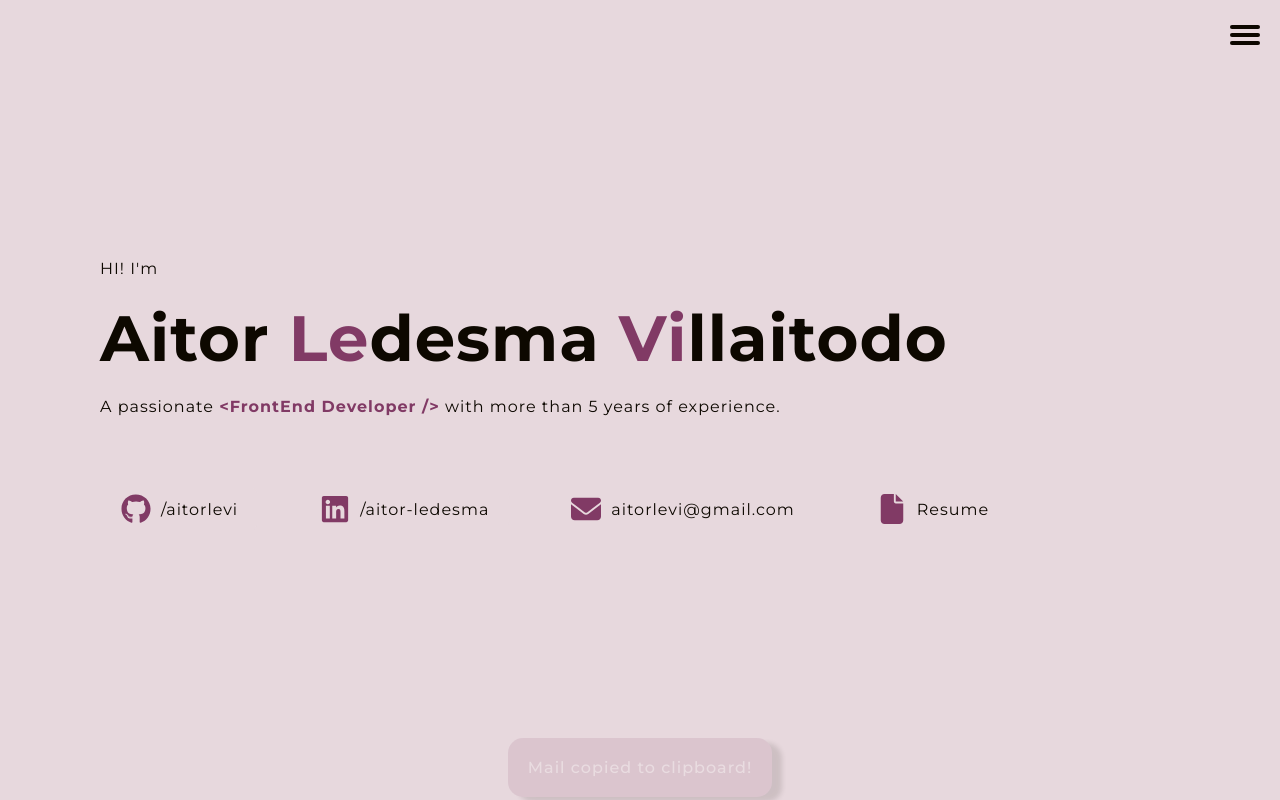
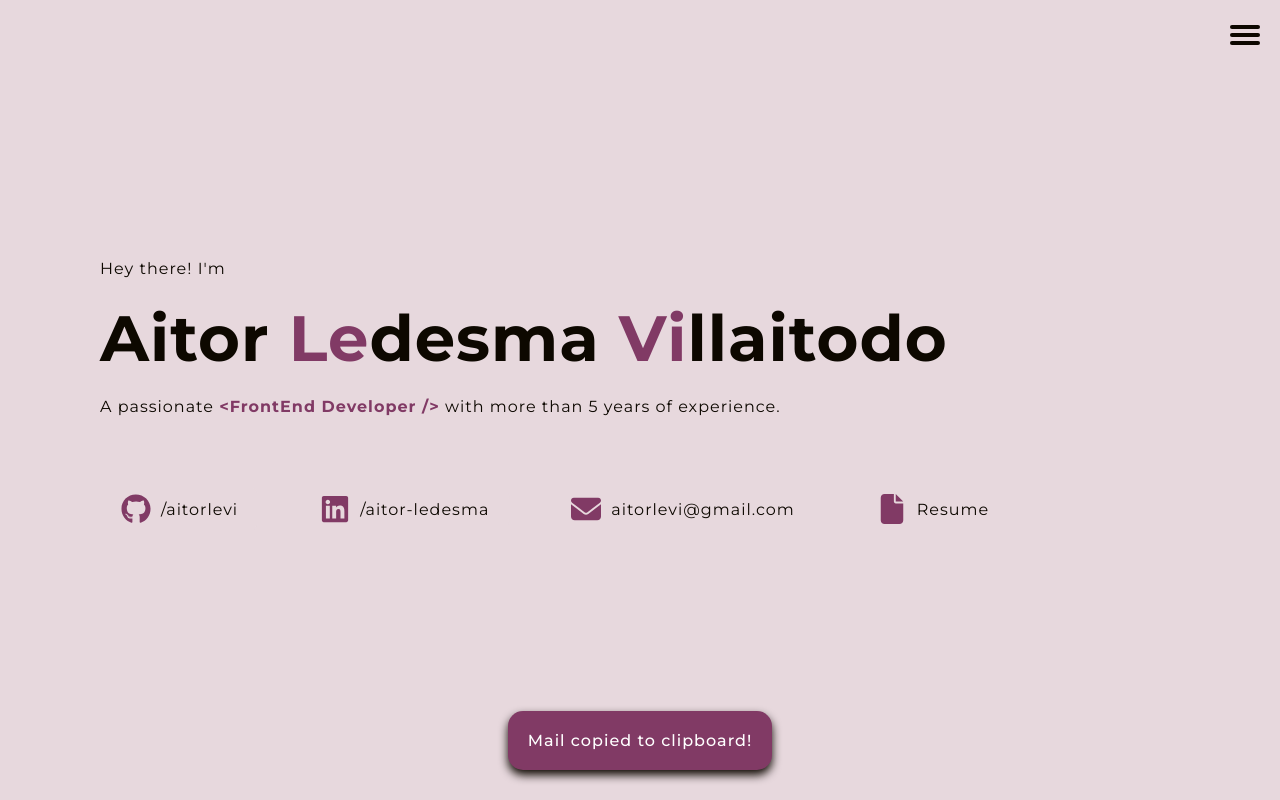
Before and after one commit to aitorlevi/Portfolio, a React (Vite) app: page / in a window 1280 px wide. Both pictures are taken after a click on the link "aitorlevi@gmail.com". Shown: the top 800 px of the page. Built offline with nearby package versions, Linux system fonts and the light colour scheme.

Commit message:
form contact done

```diff
--- a/package.json
+++ b/package.json
@@ -10,6 +10,7 @@
     "preview": "vite preview"
   },
   "dependencies": {
+    "@emailjs/browser": "^4.3.3",
     "@fortawesome/react-fontawesome": "^0.2.0",
     "jquery": "^3.7.1",
     "react": "^18.2.0",
--- a/src/App.jsx
+++ b/src/App.jsx
@@ -7,10 +7,13 @@ import { Footer } from "./components/Footer";
 import { Toolkit } from "./components/Toolkit";
 import { createContext, useEffect, useState } from "react";
 import $ from "jquery";
+import { Notification } from "./components/Notification";
 
 export const CurrentLanguageContext = createContext(null);
+export const NotifiactionContext = createContext(null);
 function App() {
   const [currentLanguage, setCurrentLanguage] = useState("en");
+  const [notificationText, setNotificationText] = useState("");
   const toggleLanguage = () => {
     loadingScreen();
     setCurrentLanguage((currentLanguage) =>
@@ -27,9 +30,21 @@ function App() {
     $("#loadingScreen").toggleClass("active");
   };
 
+  const showNotification = () => {
+    $(".popup-container").slideToggle("slow");
+    // const timer = setTimeout(() => {
+    //   $(".popup-container").removeClass("show");
+    // }, 3000);
+    // return () => clearTimeout(timer);
+  };
+
   return (
+    <>
       <CurrentLanguageContext.Provider
         value={{ currentLanguage, toggleLanguage }}
+      >
+        <NotifiactionContext.Provider
+          value={{ setNotificationText, showNotification }}
         >
           <Header />
           <Portfolio />
@@ -38,10 +53,13 @@ function App() {
           <Toolkit />
           <Contact />
           <Footer />
+        </NotifiactionContext.Provider>
+      </CurrentLanguageContext.Provider>
       <div id="loadingScreen">
         <div className="loader"></div>
       </div>
-    </CurrentLanguageContext.Provider>
+      <Notification message={notificationText} />
+    </>
   );
 }
 
--- a/src/components/Contact.jsx
+++ b/src/components/Contact.jsx
@@ -1,12 +1,16 @@
-import React, { useContext, useEffect, useState } from "react";
+import React, { useContext, useEffect, useRef, useState } from "react";
 import dataJSON from "../data/ContactData.json";
 import { CurrentLanguageContext } from "../App";
+import { NotifiactionContext } from "../App";
 import github from "../assets/other/github.svg";
 import linkedin from "../assets/other/linkedin.svg";
+import emailjs from "@emailjs/browser";
 
 export const Contact = () => {
   const languageContext = useContext(CurrentLanguageContext);
+  const notificationContext = useContext(NotifiactionContext);
   const [data, setData] = useState(dataJSON.en);
+  const form = useRef();
 
   useEffect(() => {
     setData(dataJSON[languageContext.currentLanguage]);
@@ -16,16 +20,22 @@ export const Contact = () => {
     setData(dataJSON[languageContext.currentLanguage]);
   }, [languageContext.currentLanguage]);
 
-  const sendMessage = (e) => {
-    e.preventDefault;
-    console.log(
-      "NAME:",
-      e.get("name"),
-      "\nEMAIL:",
-      e.get("email"),
-      "\nMESSAGE:",
-      e.get("message")
-    );
+  const sendEmail = (e) => {
+    e.preventDefault();
+    emailjs
+      .sendForm("service_i4lhr9k", "template_2fgp6e4", form.current, {
+        publicKey: "g9wYisThgHuwKMggl",
+      })
+      .then(
+        () => {
+          notificationContext.setNotificationText(data.form.messageSent);
+          notificationContext.showNotification();
+        },
+        (error) => {
+          notificationContext.setNotificationText(error.text);
+          notificationContext.showNotification();
+        }
+      );
   };
 
   return (
@@ -54,22 +64,28 @@ export const Contact = () => {
             </ul>
           </div>
 
-          <form action={sendMessage} className="form">
+          <form ref={form} onSubmit={sendEmail} className="form">
             <input
               type="text"
               name="name"
               placeholder={data.form.name}
               autoComplete="off"
+              required
             ></input>
             <input
-              type="text"
+              type="email"
               name="email"
               placeholder={data.form.email}
               autoComplete="off"
+              required
             ></input>
-            <textarea name="message" placeholder={data.form.message}></textarea>
+            <textarea
+              name="message"
+              placeholder={data.form.message}
+              required
+            ></textarea>
             <div className="submit-container">
-              <button type="submit">{data.form.submit}</button>
+              <input type="submit" value={data.form.submit} />
             </div>
           </form>
         </div>
--- a/src/components/Header.jsx
+++ b/src/components/Header.jsx
@@ -4,12 +4,14 @@ import linkedin from "../assets/other/linkedin.svg";
 import resume from "../assets/other/resume.svg";
 import mail from "../assets/other/mail.svg";
 import dataJSON from "../data/HeaderData.json";
-import resumePDF from "../../public/documents/Resume_Aitor_Ledesma.pdf";
+import resumePDF from "../documents/Resume_Aitor_Ledesma.pdf";
 import $ from "jquery";
 import { CurrentLanguageContext } from "../App";
+import { NotifiactionContext } from "../App";
 
 export const Header = () => {
   const languageContext = useContext(CurrentLanguageContext);
+  const notificationContext = useContext(NotifiactionContext);
   const [data, setData] = useState(dataJSON.en);
 
   useEffect(() => {
@@ -32,11 +34,8 @@ export const Header = () => {
 
   const copyMail = () => {
     navigator.clipboard.writeText("aitorlevi@gmail.com");
-    $(".popup-container").toggleClass("show");
-    const timer = setTimeout(() => {
-      $(".popup-container").removeClass("show");
-    }, 3000);
-    return () => clearTimeout(timer);
+    notificationContext.setNotificationText(data.copyMail);
+    notificationContext.showNotification();
   };
 
   return (
@@ -87,17 +86,13 @@ export const Header = () => {
             </h1>
             <p>
               {data.passionate}&nbsp;
-              <span className="brand-color">&lt;{data.developer} /&gt;</span>
+              <span className="brand-color">
+                &lt;{data.developer}&nbsp;/&gt;
+              </span>
               &nbsp;{data.experience}
             </p>
           </div>
           <div className="social">
-            <div className="popup-container">
-              <div className="popup-mail">
-                <div className="modal">{data.copyMail}</div>
-              </div>
-            </div>
-
             <ul className="details">
               <li>
                 <a href="https://github.com/aitorlevi" target="_blank">
--- /dev/null
+++ b/src/components/Notification.jsx
@@ -0,0 +1,11 @@
+import React from "react";
+
+export const Notification = ({ message }) => {
+  return (
+    <div className="popup-container">
+      <div className="popup-mail">
+        <div className="modal">{message}</div>
+      </div>
+    </div>
+  );
+};
--- a/src/components/Technologies.jsx
+++ b/src/components/Technologies.jsx
@@ -24,15 +24,15 @@ export const Technologies = ({ technologies }) => {
       case "jquery":
         return { img: jquery, name: "jQuery" };
       case "scss":
-        return { img: scss, name: "SCSS" };
+        return { img: scss, name: "Sass" };
       case "ts":
         return { img: ts, name: "TypeScript" };
       case "react":
         return { img: react, name: "React" };
       case "node":
-        return { img: node, name: "Node JS" };
+        return { img: node, name: "Node.js" };
       case "mongo":
-        return { img: mongo, name: "Mongo DB" };
+        return { img: mongo, name: "MongoDB" };
       case "firebase":
         return { img: firebase, name: "Firebase" };
       case "ps":
--- a/src/data/ContactData.json
+++ b/src/data/ContactData.json
@@ -9,7 +9,8 @@
       "name": "Name",
       "email": "Email",
       "message": "Message",
-      "submit": "Send"
+      "submit": "Send",
+      "messageSent": "Message sent! I'll get back to you as quickly as possible!"
     }
   },
   "es": {
@@ -22,7 +23,8 @@
       "name": "Nombre",
       "email": "Email",
       "message": "Mensaje",
-      "submit": "Enviar"
+      "submit": "Enviar",
+      "messageSent": "¡Mensaje enviado! ¡Té responderé lo mas rápido posible!"
     }
   }
 }
--- a/src/data/HeaderData.json
+++ b/src/data/HeaderData.json
@@ -1,6 +1,6 @@
 {
   "en": {
-    "hi": "HI! I'm",
+    "hi": "Hey there! I'm",
     "passionate": "A passionate",
     "developer": "FrontEnd Developer",
     "experience": "with more than 5 years of experience.",
--- a/src/scss/index.scss
+++ b/src/scss/index.scss
@@ -39,6 +39,27 @@
 
   &.active {
     height: 100vh;
+  }
+}
+
+.popup-container {
+  display: none;
+  width: 100%;
+  position: fixed;
+  left: 0;
+  bottom: 0;
+  z-index: 10;
+  .popup-mail {
+    width: fit-content;
+    margin: 0 auto 30px;
+    background-color: $mainColor;
+    color: #fff;
+    font-weight: 500;
+    text-align: center;
+    border-radius: 15px;
+    padding: 20px;
+    bottom: 30px;
+    box-shadow: 0px 5px 10px 0px #0d0800;
   }
 }
 
@@ -299,51 +320,6 @@ nav {
         }
       }
     }
-    .popup-container {
-      visibility: hidden;
-      width: 100%;
-      position: fixed;
-      bottom: 30px;
-      left: 0;
-      z-index: 10;
-      .popup-mail {
-        width: fit-content;
-        margin: 0 auto;
-        background-color: $mainColor;
-        color: #fff;
-        font-weight: 500;
-        text-align: center;
-        border-radius: 15px;
-        padding: 20px;
-        bottom: 30px;
-        box-shadow: 10px 5px 5px $fontColor;
-      }
-      &.show {
-        visibility: visible;
-        @include animateFade(fadein 0.5s, fadeout 0.5s, 2.5s);
-        @include keyframes(fadein) {
-          from {
-            bottom: 0;
-            opacity: 0;
-          }
-          to {
-            bottom: 30px;
-            opacity: 1;
-          }
-        }
-
-        @include keyframes(fadeout) {
-          from {
-            bottom: 30px;
-            opacity: 1;
-          }
-          to {
-            bottom: 0;
-            opacity: 0;
-          }
-        }
-      }
-    }
   }
 }
 
--- a/src/scss/statics.scss
+++ b/src/scss/statics.scss
@@ -56,6 +56,7 @@ ul {
 }
 
 input[type="text"],
+input[type="email"],
 textarea {
   border: none;
   background-color: $backgroundColor;
```
Also changed, not shown: 2 other files (tests, documents, lock files or other folders). Lines whose indentation alone changed are shown as unchanged.
